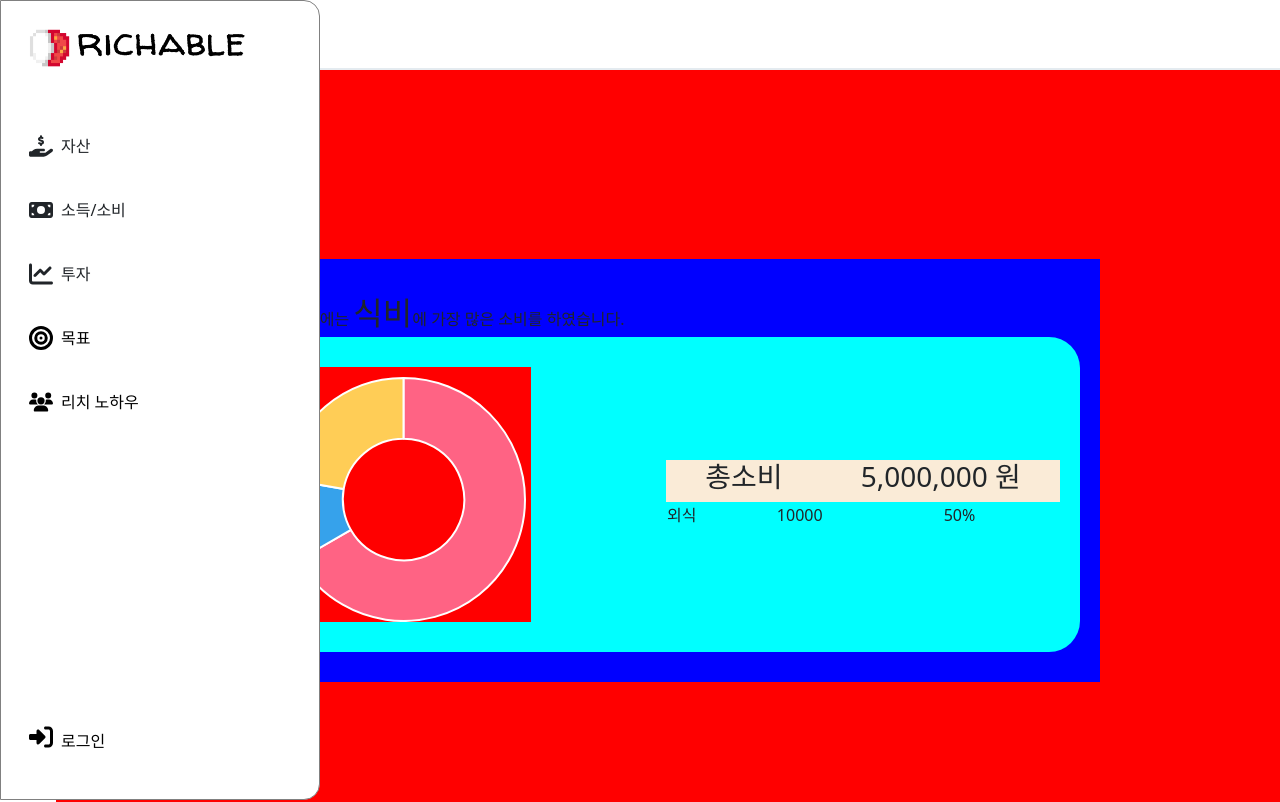
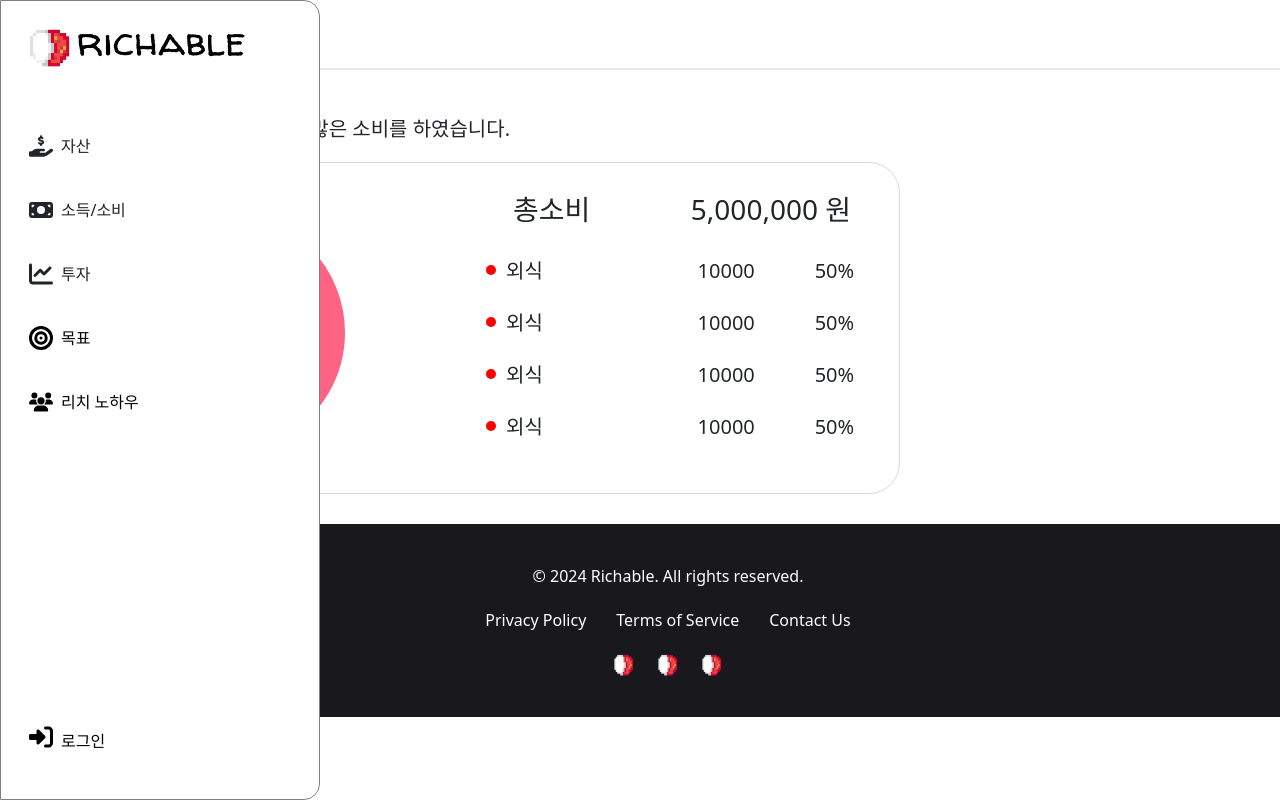
Before and after one commit to realcold0/richable_frontend, a Vue app: page /budget/consume/analysis in a window 1280 px wide. Shown: the top 802 px of the page. Built offline with nearby package versions, Linux system fonts and the light colour scheme; a web font is replaced by a local one.

Commit message:
fix : 월 카테고리별 소비 분석 컴포넌트 css수정

```diff
--- a/src/components/consume/ConsumeCategorySum.vue
+++ b/src/components/consume/ConsumeCategorySum.vue
@@ -18,10 +18,28 @@
                     <table class="consumeList">
                         <tbody>
                             <tr>
+                                <td><font-awesome-icon :icon="['fas', 'circle']" class="icon" id="firstIcon" /></td>
                                 <td>외식</td>
                                 <td>10000</td>
                                 <td>50%</td>
-
+                            </tr>
+                            <tr>
+                                <td><font-awesome-icon :icon="['fas', 'circle']" class="icon" id="firstIcon" /></td>
+                                <td>외식</td>
+                                <td>10000</td>
+                                <td>50%</td>
+                            </tr>
+                            <tr>
+                                <td><font-awesome-icon :icon="['fas', 'circle']" class="icon" id="firstIcon" /></td>
+                                <td>외식</td>
+                                <td>10000</td>
+                                <td>50%</td>
+                            </tr>
+                            <tr>
+                                <td><font-awesome-icon :icon="['fas', 'circle']" class="icon" id="firstIcon" /></td>
+                                <td>외식</td>
+                                <td>10000</td>
+                                <td>50%</td>
                             </tr>
                         </tbody>
                     </table>
@@ -85,18 +103,7 @@ onMounted(() =>{
 </script>
 
 <style scoped>
-    .wrapper {
-        height: 100vh;
-        align-items: center;
-        justify-content: center;
-        flex-direction: column;
-        display: flex;
-
-        background-color: red;
-    }
-
     .anlyzeWrapper {
-        background-color: blue;
         width: 864px;
         padding: 30px 20px;
     }
@@ -105,13 +112,15 @@ onMounted(() =>{
         margin-left: 1em;
     }
 
+    .analyzeText {
+        font-size: 20px;
+    }
     .anlyzeWrapper #month, #mostCategory {
         font-size: 32px;
     }
     .anlyzeWrapper .chart {
         width: 255px;
         height: 255px;
-        background-color: red;
     }
     .anlyzeWrapper .chart canvas {
         width: 100%;
@@ -122,12 +131,13 @@ onMounted(() =>{
         display: flex;
         flex-direction: row;
         align-items: center;
-        justify-content :space-between;
+        justify-content: space-between;
         padding: 30px 20px;
-        background-color: aqua;
-        border-radius:  31px;
+        margin-top: 14px;
+        border-radius: 31px;
+        border: 1px solid #D9D9D9;
+    }
 
-    }
 
     .consumeSumAndList {
         width: 394px;
@@ -135,17 +145,39 @@ onMounted(() =>{
     .totalConsumeAmount {
         display: flex;
         flex-direction: row;
+        justify-content: space-between;
+
+        align-items: center;
         width: 100%;
-        justify-content: space-around;
-        background-color:antiquewhite;
+        padding: 0 28px 0 28px;
     }
 
     .consumeList {
         width: 100%;
     }
 
-    .consumeList .td {
+    .consumeList {
+        border-collapse: separate;
+        border-spacing: 0 20px;
+    }
+
+    .consumeList td {
         text-align: center;
+        font-size: 20px;
+    }
+    .consumeList tr td:first-child{
+        height: 20px;
+        width: 20px;
+        text-align: start;
+    }
+    .consumeList tr td:nth-child(2){
+        width: 40%;
+        text-align: start;
+    }
+
+    .consumeList .icon {
+        color: red;
+        width: 10px;
     }
 
 
```
Lines whose indentation alone changed are shown as unchanged.
